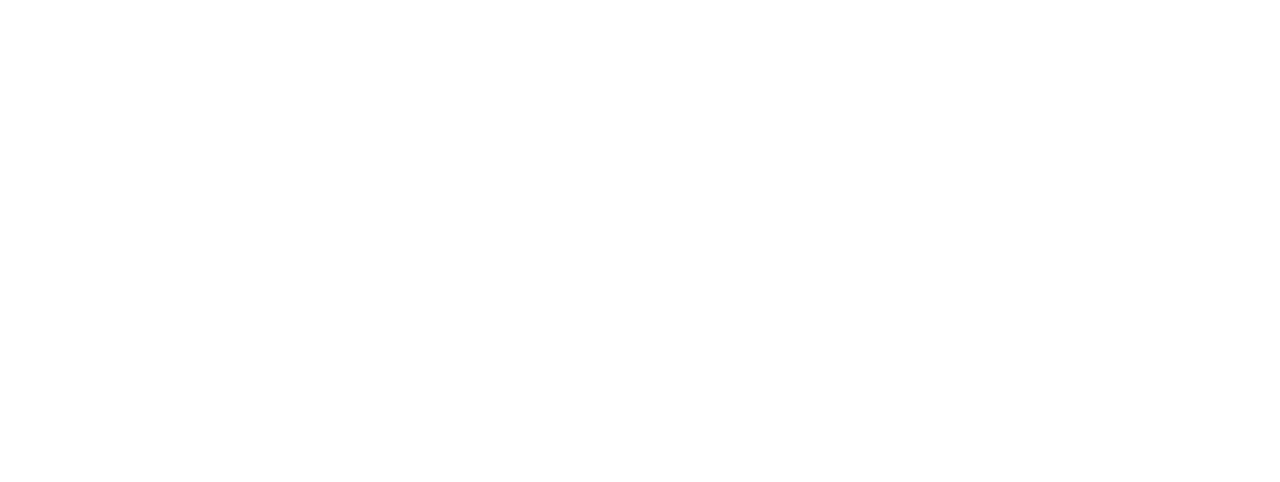
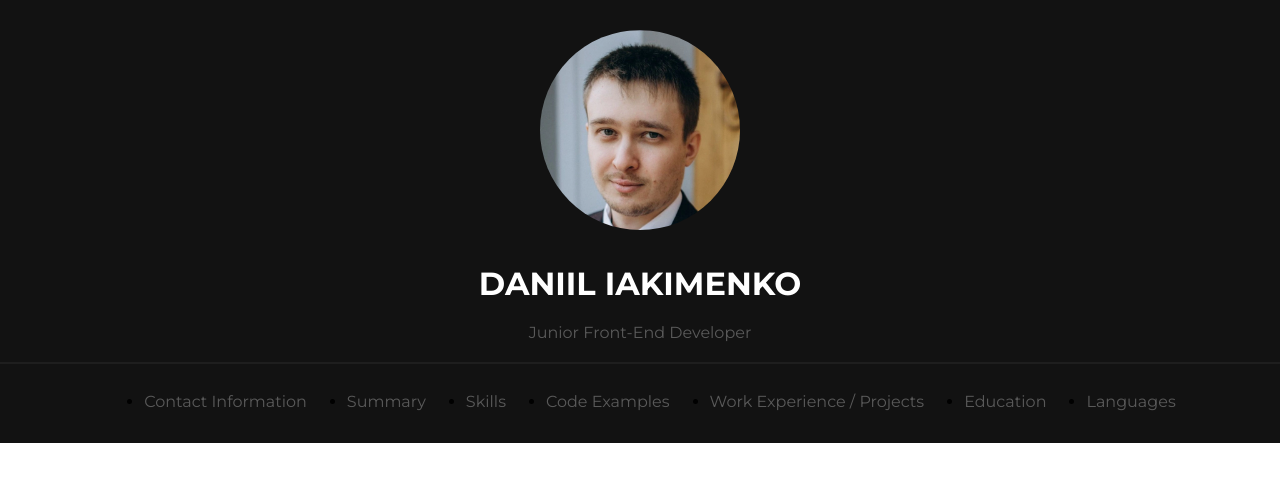
Before and after one commit to DaniilIakimenko/rsschool-cv, a website: page index.html in a window 1280 px wide. Drawn offline with nearby package versions, Linux system fonts and the light colour scheme.

Commit message:
feat: add header

```diff
--- a/index.css
+++ b/index.css
@@ -1,2 +1,5 @@
 @import url(node_modules/@a1rth/css-normalize/normalize.css);
 @import url(styles/variables.css);
+@import url(styles/basic.css);
+@import url(styles/profile.css);
+@import url(styles/navigation.css);
--- a/index.html
+++ b/index.html
@@ -6,10 +6,36 @@
   <meta name="viewport" content="width=device-width, initial-scale=1.0">
   <title>Daniil Iakimenko - CV</title>
   <link rel="stylesheet" href="index.css">
+  <link rel="icon" href="assets/favicon.ico">
+  <link rel="preconnect" href="https://fonts.googleapis.com">
+  <link rel="preconnect" href="https://fonts.gstatic.com" crossorigin>
+  <link href="https://fonts.googleapis.com/css2?family=Montserrat:ital,wght@0,100..900;1,100..900&display=swap" rel="stylesheet">
 </head>
 
 <body>
+  <header class="header">
+    <div class="container">
+      <section class="section section-profile">
+        <img src="assets/img/my-photo.webp" alt="Photo">
+        <div class="section-profile-content">
+          <h1 class="section-profile-title">DANIIL IAKIMENKO</h1>
+          <p class="section-profile-subtitle">Junior Front-End Developer</p>
+        </div>
+      </section>
 
+      <nav class="nav">
+        <ul class="nav-list">
+          <li class="nav-item"><a href="#contacts" class="nav-link">Contact Information</a></li>
+          <li class="nav-item"><a href="#summary" class="nav-link">Summary</a></li>
+          <li class="nav-item"><a href="#skills" class="nav-link">Skills</a></li>
+          <li class="nav-item"><a href="#code" class="nav-link">Code Examples</a></li>
+          <li class="nav-item"><a href="#work" class="nav-link">Work Experience / Projects</a></li>
+          <li class="nav-item"><a href="#education" class="nav-link">Education</a></li>
+          <li class="nav-item"><a href="#languages" class="nav-link">Languages</a></li>
+        </ul>
+      </nav>
+    </div>
+  </header>
 </body>
 
 </html>
--- /dev/null
+++ b/styles/basic.css
@@ -0,0 +1,20 @@
+body {
+  font-family: 'Montserrat', sans-serif;
+  color: rgb(var(--co-black-rgb));
+
+  background-color: rgb(var(--co-white-rgb));
+}
+
+p,
+a {
+  color: rgba(var(--co-black-rgb), var(--opacity));
+}
+
+a {
+  text-decoration: none;
+}
+
+.container {
+  max-width: 1440px;
+  margin: 0 auto;
+}
--- /dev/null
+++ b/styles/navigation.css
@@ -0,0 +1,39 @@
+.nav {
+ padding: 15px 40px;
+}
+
+.nav-list {
+  display: flex;
+  justify-content: center;
+  align-items: center;
+  column-gap: min(40px, 4vw);
+}
+
+.nav-link {
+  position: relative;
+
+  color: rgba(var(--co-white-rgb), var(--opacity));
+}
+
+.nav-link::after {
+  content: "";
+
+  position: absolute;
+  left: 0;
+  right: 100%;
+  bottom: -10px;
+
+  height: 1px;
+
+  background-color: rgb(var(--co-white-rgb));
+
+  transition: right .22s;
+}
+
+.nav-link:hover {
+  color: rgb(var(--co-white-rgb));
+}
+
+.nav-link:hover::after {
+  right: 0;
+}
--- /dev/null
+++ b/styles/profile.css
@@ -0,0 +1,44 @@
+.header {
+  background-color: rgb(var(--co-light-black-rgb));
+}
+
+.section-profile {
+  position: relative;
+
+  padding: 30px 0 0 0;
+
+  text-align: center;
+}
+
+.section-profile::after {
+  content: "";
+
+  position: absolute;
+  left: 50%;
+  transform: translateX(-50%);
+
+  width: 100vw;
+  height: 2px;
+
+  background-color: rgba(var(--co-white-rgb), 0.05);
+}
+
+.section-profile img {
+  width: 200px;
+  aspect-ratio: 1;
+  margin: 0 auto 10px;
+
+  border-radius: 100px;
+}
+
+.section-profile-content {
+  margin: 0 0 20px 0;
+}
+
+.section-profile-title {
+  color: rgb(var(--co-white-rgb));
+}
+
+.section-profile-subtitle {
+  color: rgba(var(--co-white-rgb), var(--opacity));
+}
```
Also changed, not shown: assets/favicon.ico (added).
